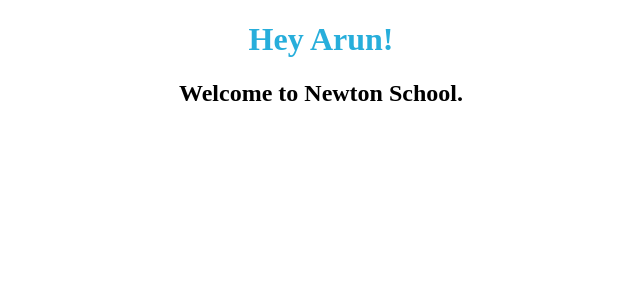
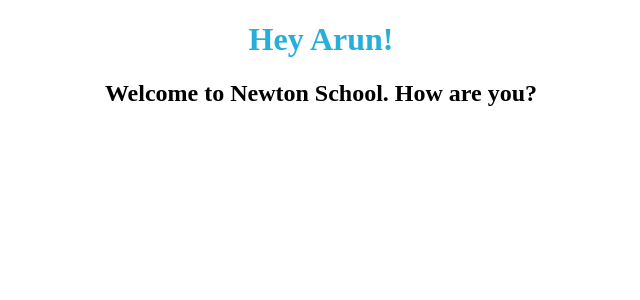
Before and after one commit to arun436/React-Assignment-5---Greetings-with-Props, a React app: page / in a window 1280 px wide. Shown: the top 300 px of the page, without its empty margins (319-959 px from the left). Built offline with nearby package versions, Linux system fonts and the light colour scheme.

Commit message:
Added text beside P tag

```diff
--- a/src/components/Welcome.js
+++ b/src/components/Welcome.js
@@ -1,12 +1,12 @@
 // write code for Welcome component here
 import React from 'react';
-import App from './App';
+// import App from './App';
 
 const Welcome = (props) => {
     return (
         <div>
             <h1>Hey {props.name}!</h1>
-            <h2>Welcome to Newton School.</h2>
+            <h2>Welcome to Newton School. How are you?</h2>
         </div>
     );
 };
```
